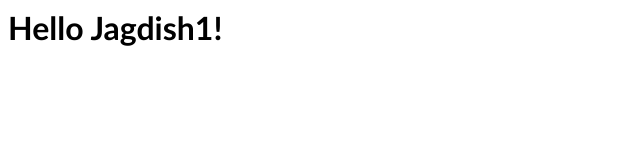
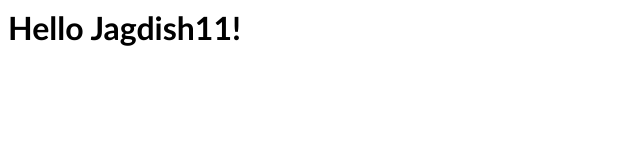
Before and after one commit to jagdishmistry/express-simple-hy2zgu, a website: page pages/index.html in a window 1280 px wide. Shown: the full height of the page, 0-640 px from the left. Drawn offline with Linux system fonts and the light colour scheme; files that its build step writes are made by us from their sources.

Commit message:
1 file modified

```diff
--- a/pages/index.html
+++ b/pages/index.html
@@ -1,2 +1,2 @@
 <link rel="stylesheet" href="./style.css" />
-<h1>Hello Jagdish1!</h1>
+<h1>Hello Jagdish11!</h1>
```
